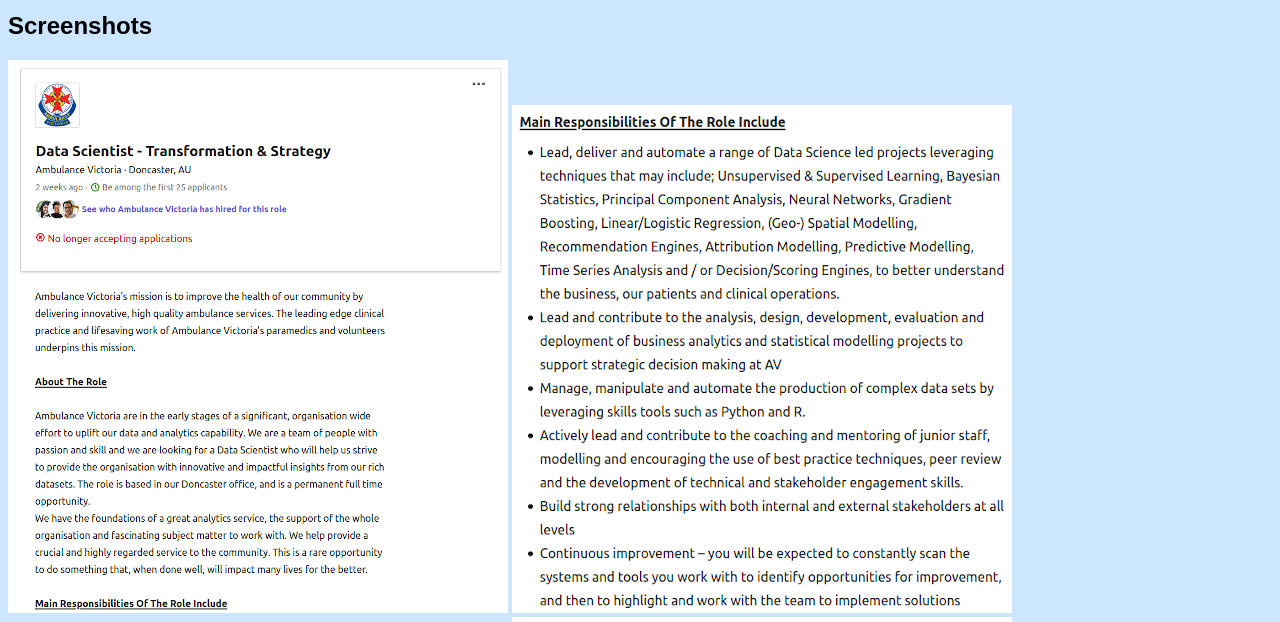
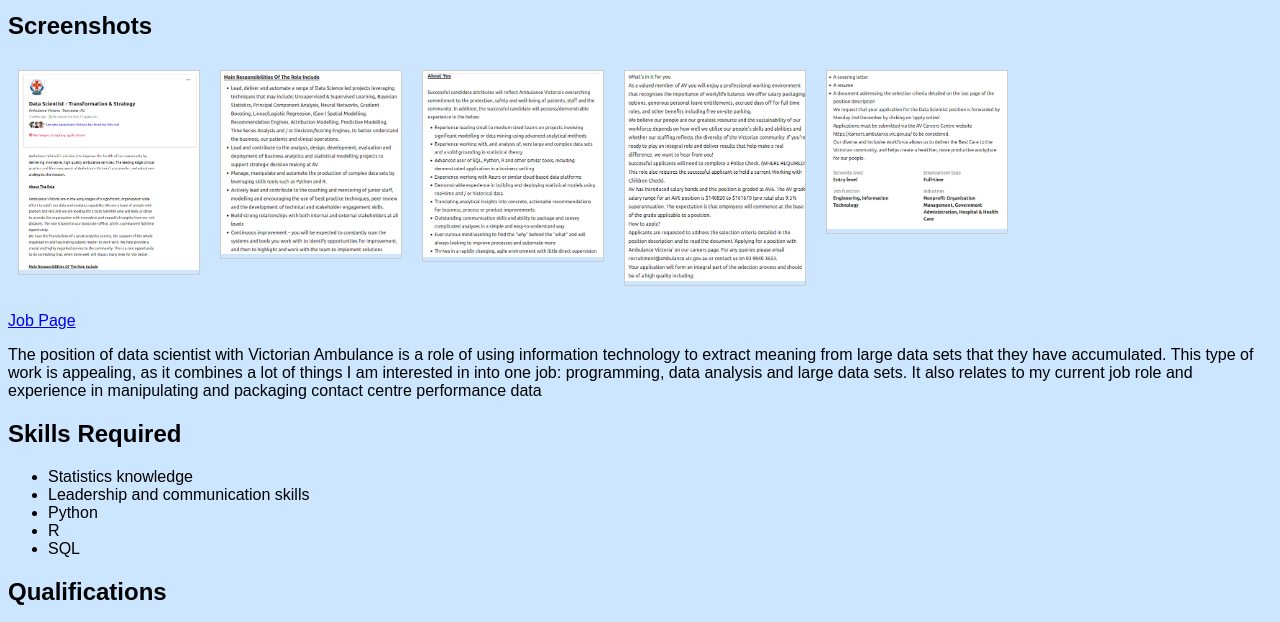
Before and after one commit to rfjackson/rfjackson.github.io, a plain HTML site: page _site/job.html in a window 1280 px wide. Shown: the part 175-797 px from the top of the page. Drawn offline with Linux system fonts and the light colour scheme.

Commit message:
added css to screenshots

```diff
--- a/_site/job.html
+++ b/_site/job.html
@@ -62,13 +62,45 @@
   </ul>
 </nav>
 
-    <h1>Ideal Job - Data Scientist</h1>
+    <style>
+  div.images {
+    margin: 10px;
+    border: 1px solid #ccc;
+    float: left;
+    width: 180px;
+  }
+  div.images img {
+    width: 100%;
+    height: auto;
+  }
+</style>
+<h1>Ideal Job - Data Scientist</h1>
 <h2>Screenshots</h2>
-  <img src="screenshot1.png" alt="1st Screenshot">
-  <img src="screenshot2.png" alt="2nd Screenshot">
-  <img src="screenshot3.png" alt="3rd Screenshot">
-  <img src="screenshot4.png" alt="4th Screenshot">
-  <img src="screenshot5.png" alt="5th screenshot"><br><br>
+  <div class="images">
+    <a target="_blank" href="screenshot1.png">
+      <img src="screenshot1.png" alt="1st Screenshot" width="600" height="400">
+    </a>
+  </div>
+  <div class="images">
+    <a target="_blank" href="screenshot2.png">
+      <img src="screenshot2.png" alt="2nd Screenshot" width="600" height="400">
+    </a>
+  </div>
+  <div class="images">
+    <a target="_blank" href="screenshot3.png">
+      <img src="screenshot3.png" alt="3rd Screenshot" width="600" height="400">
+    </a>
+  </div>
+  <div class="images">
+    <a target="_blank" href="screenshot4.png">
+      <img src="screenshot4.png" alt="4th Screenshot" width="600" height="400">
+    </a>
+  </div>
+  <div class="images">
+    <a target="_blank" href="screenshot5.png">
+      <img src="screenshot5.png" alt="5th screenshot" width="600" height="400">
+    </a>
+  </div><br><br><br><br><br><br><br><br><br><br><br><br><br><br>
   <a href="https://www.linkedin.com/jobs/view/1624024360/?alternateChannel=search">Job Page</a>
 <p>The position of data scientist with Victorian Ambulance is a role of using information technology to extract meaning from large data sets that they have accumulated.  This type of work is appealing, as it combines a lot of things I am interested in into one job: programming, data analysis and large data sets.  It also relates to my current job role and experience in manipulating and packaging contact centre performance data</p>
 <h2>Skills Required</h2>
```
Also changed, not shown: _site/profile.html (+1 -1 lines), job.html (+37 -5 lines), profile.html (+1 -1 lines).
